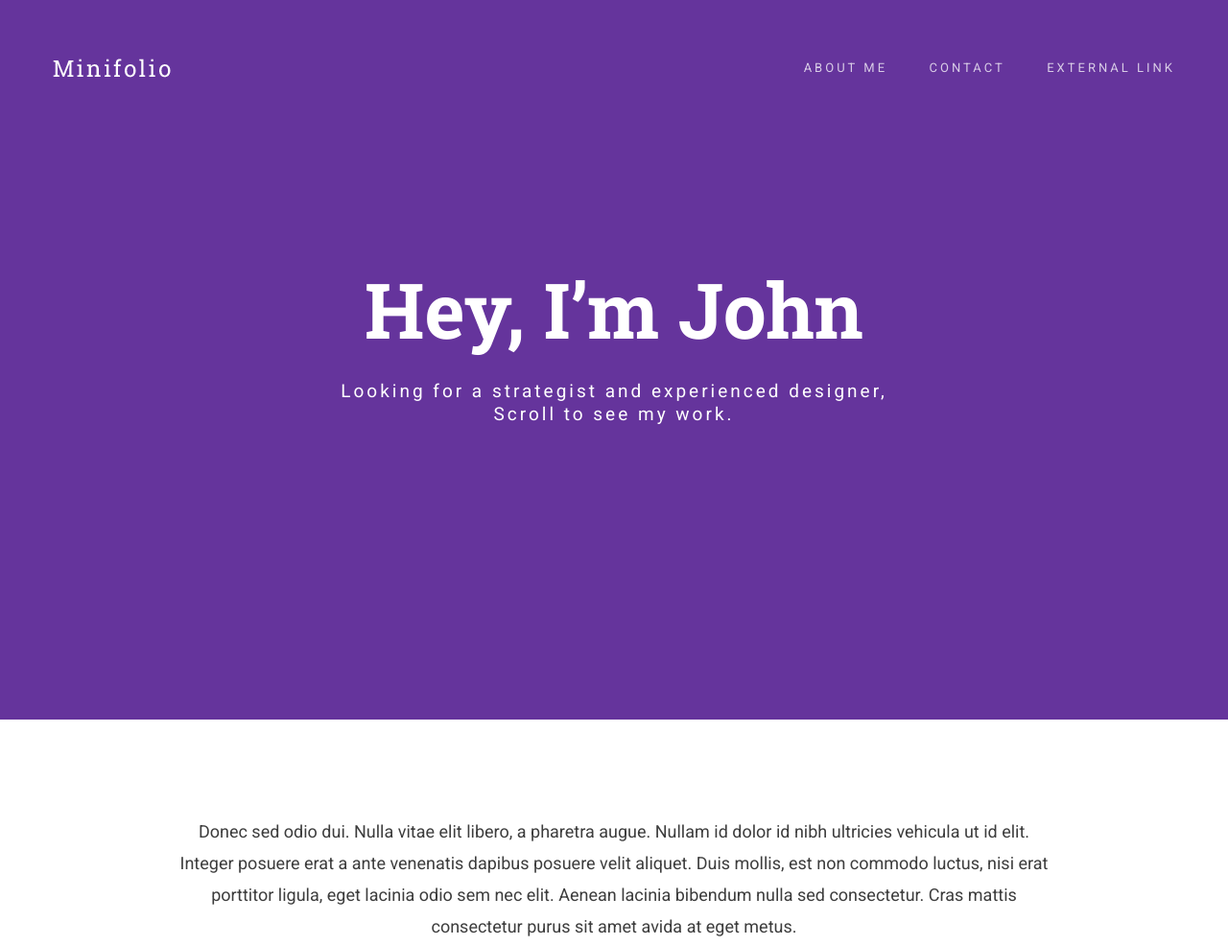
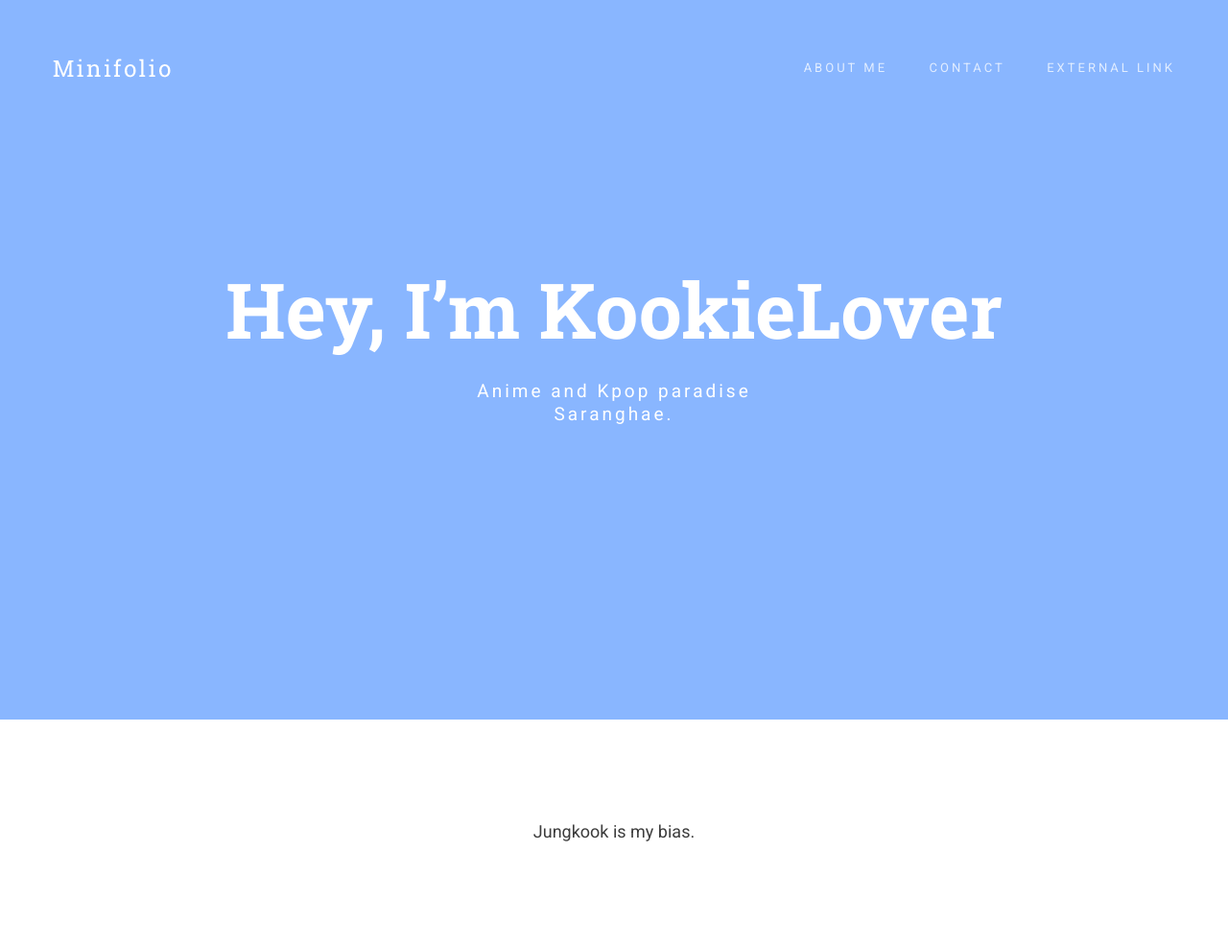
Before and after one commit to GWC-UIUC/mariag, a plain HTML site: page index.html in a window 1280 px wide. Shown: the top 985 px of the page at 96% size. Drawn offline with nearby package versions, Linux system fonts and the light colour scheme.

Commit message:
I have changed my name

```diff
--- a/css/main.css
+++ b/css/main.css
@@ -43,7 +43,7 @@ h5 {
 	font-weight: 700;
 }
 .btn {
-	background-color: #3bc492;
+	background-color: #89b6ff;
 	color: #fff;
 	font-size: 13px;
 	font-weight: 600;
@@ -63,7 +63,7 @@ h5 {
 	padding: 15px 40px;
 }
 /* ------------------------------------------------------------------------------
-	Global Styles
+	Global Stylesm
 -------------------------------------------------------------------------------*/
 a {
 	color: #e84545;
@@ -298,7 +298,7 @@ ul li {
 -------------------------------------------------------------------------------*/
 
 .banner {
-	background-color: #65349c;
+	background-color:#89b6ff ;
 	min-height: 750px;
 }
 .banner-text {
--- a/index.html
+++ b/index.html
@@ -40,9 +40,9 @@
   <div class="container">
     <div class="col-md-10 col-md-offset-1">
       <div class="banner-text text-center">
-        <h1>Hey, I’m John</h1>
-        <p>Looking for a strategist and experienced designer,<br>
-          Scroll to see my work.</p>
+        <h1>Hey, I’m KookieLover</h1>
+        <p>Anime and Kpop paradise <br>
+          Saranghae.</p>
         <!-- banner text -->
       </div>
     </div>
@@ -53,7 +53,7 @@
 <section id="descripton" class="section descripton">
   <div class="container">
     <div class="col-md-10 col-md-offset-1 text-center">
-      <p>Donec sed odio dui. Nulla vitae elit libero, a pharetra augue. Nullam id dolor id nibh ultricies vehicula ut id elit. Integer posuere erat a ante venenatis dapibus posuere velit aliquet. Duis mollis, est non commodo luctus, nisi erat porttitor ligula, eget lacinia odio sem nec elit. Aenean lacinia bibendum nulla sed consectetur. Cras mattis consectetur purus sit amet avida at eget metus.</p>
+      <p> Jungkook is my bias.</p>
     </div>
   </div>
 </section>
```
